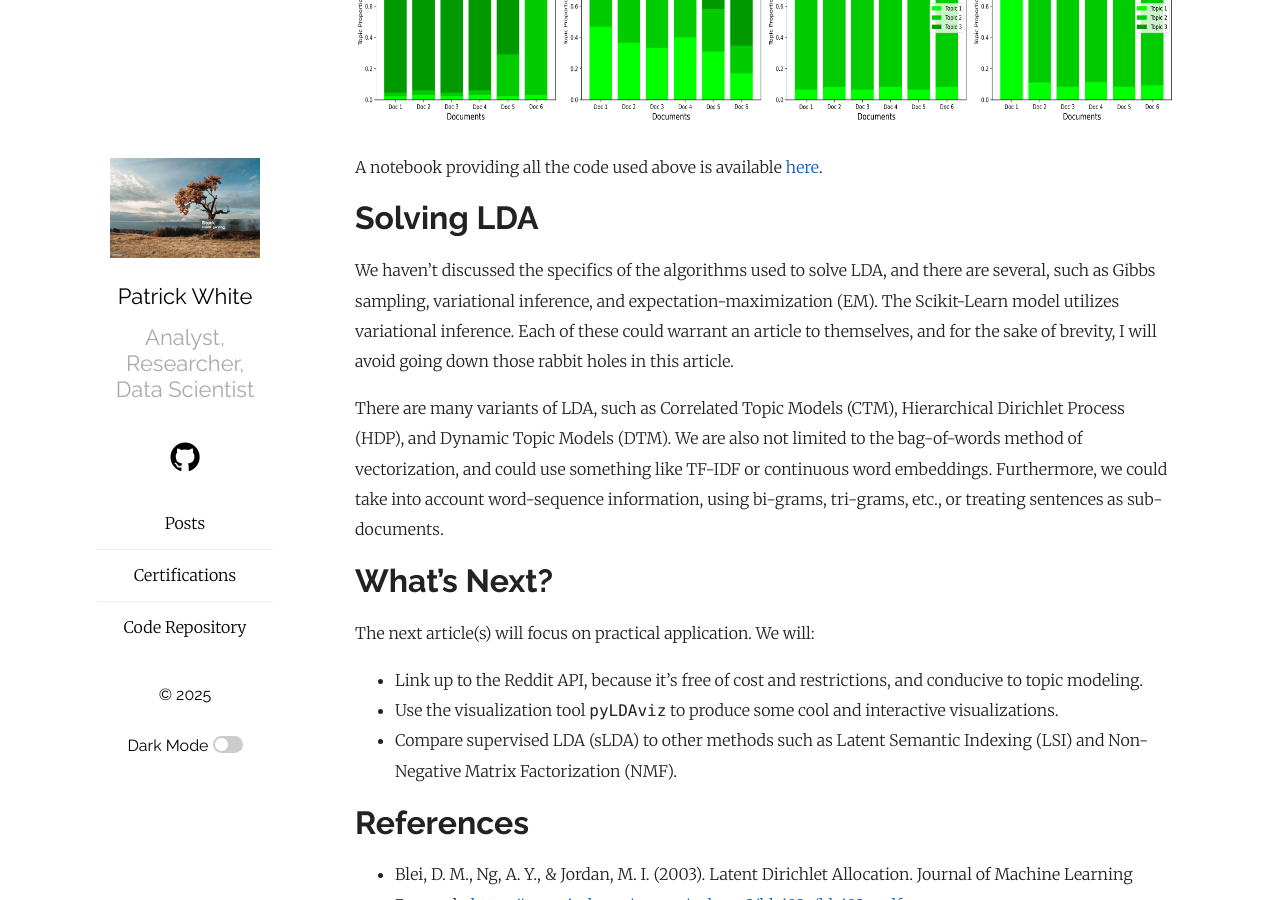
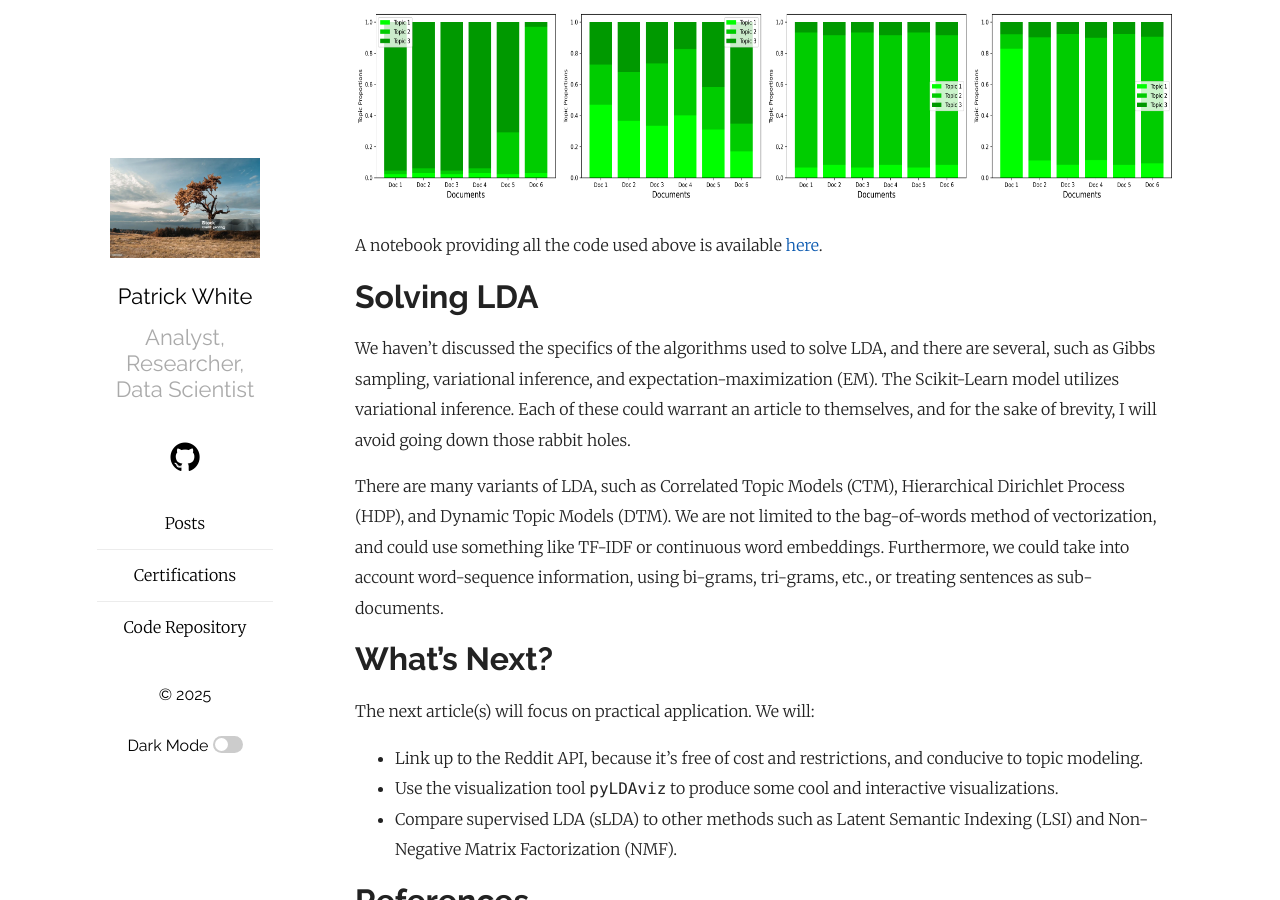
Before and after one commit to pw598/pw598.github.io, a Jekyll site: the page built from _posts/2025-07-12-A-Visual-Understanding-of-Latent-Dirichlet-Analysis.md, in a window 1280 px wide and 900 px high, scrolled down 12934 px. Built offline with Jekyll 4.4.1, drawn with Linux system fonts in a browser that asks for light colours; formulas are drawn with MathJax 3; some of the changed text lies outside the part shown.

Commit message:
Add files via upload

````diff
--- a/_posts/2025-07-12-A-Visual-Understanding-of-Latent-Dirichlet-Analysis.md
+++ b/_posts/2025-07-12-A-Visual-Understanding-of-Latent-Dirichlet-Analysis.md
@@ -378,7 +379,7 @@
         x(i,j) ~ Multinomial(β, z(i,j))
 ```
 
-For all the hairy mathematical details, I'll refer you to <a href="https://en.wikipedia.org/wiki/Latent_Dirichlet_allocation">Wikipedia</a> or the <a href="https://www.jmlr.org/papers/volume3/blei03a/blei03a.pdf" target="_blank">original paper</a> (there will be some differences, in terms of notation, and whether referring to a plurality of corpora), but explain it up to a certain level of detail. A point of clarification I'll provide about the model parameters is that, in the mathematics of LDA, there are several vector-valued parameters:
+For all the hairy mathematical details, I'll refer you to <a href="https://en.wikipedia.org/wiki/Latent_Dirichlet_allocation" target="_blank">Wikipedia</a> or the <a href="https://www.jmlr.org/papers/volume3/blei03a/blei03a.pdf" target="_blank">original paper</a> (there will be some differences, in terms of notation, and whether referring to a plurality of corpora), but explain it up to a certain level of detail. A point of clarification I'll provide about the model parameters is that, in the mathematics of LDA, there are several vector-valued parameters:
 
 - $\mathbf{\theta}_d$ is the document-topic distribution of length $K$.
 - $\mathbf{\alpha}$ is the Dirichlet prior for $\mathbf{\theta}_d$, of length $K$.
@@ -802,9 +803,9 @@
 
 # Solving LDA
 
-We haven't discussed the specifics of the algorithms used to solve LDA, and there are several, such as Gibbs sampling, variational inference, and expectation-maximization (EM). The Scikit-Learn model utilizes variational inference. Each of these could warrant an article to themselves, and for the sake of brevity, I will avoid going down those rabbit holes in this article.
+We haven't discussed the specifics of the algorithms used to solve LDA, and there are several, such as Gibbs sampling, variational inference, and expectation-maximization (EM). The Scikit-Learn model utilizes variational inference. Each of these could warrant an article to themselves, and for the sake of brevity, I will avoid going down those rabbit holes.
 
-There are many variants of LDA, such as Correlated Topic Models (CTM), Hierarchical Dirichlet Process (HDP), and Dynamic Topic Models (DTM). We are also not limited to the bag-of-words method of vectorization, and could use something like TF-IDF or continuous word embeddings. Furthermore, we could take into account word-sequence information, using bi-grams, tri-grams, etc., or treating sentences as sub-documents.
+There are many variants of LDA, such as Correlated Topic Models (CTM), Hierarchical Dirichlet Process (HDP), and Dynamic Topic Models (DTM). We are not limited to the bag-of-words method of vectorization, and could use something like TF-IDF or continuous word embeddings. Furthermore, we could take into account word-sequence information, using bi-grams, tri-grams, etc., or treating sentences as sub-documents.
 
 
 
````
Also changed, not shown: other parts of _posts/2025-07-12-A-Visual-Understanding-of-Latent-Dirichlet-Analysis.md (+9 -8 lines).
